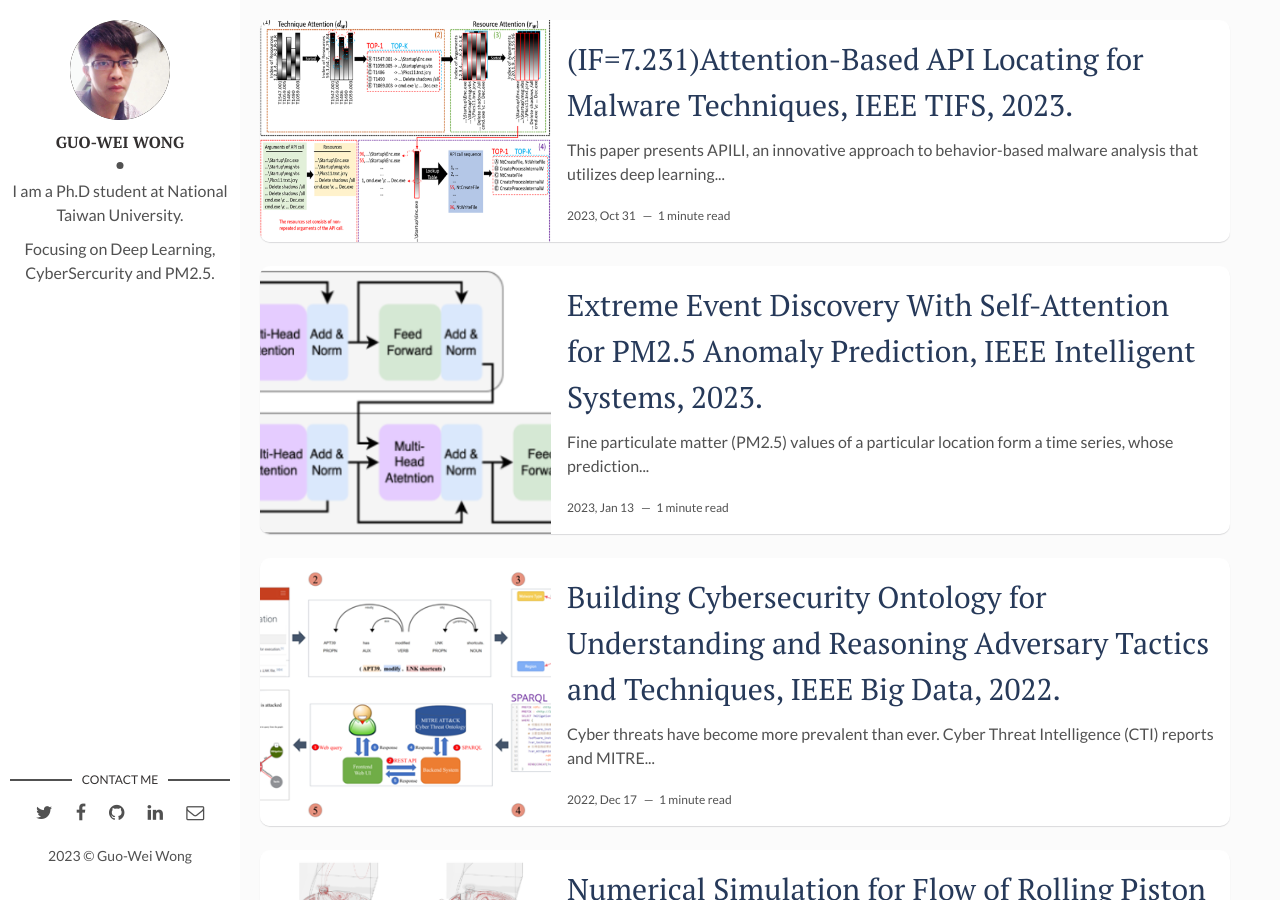
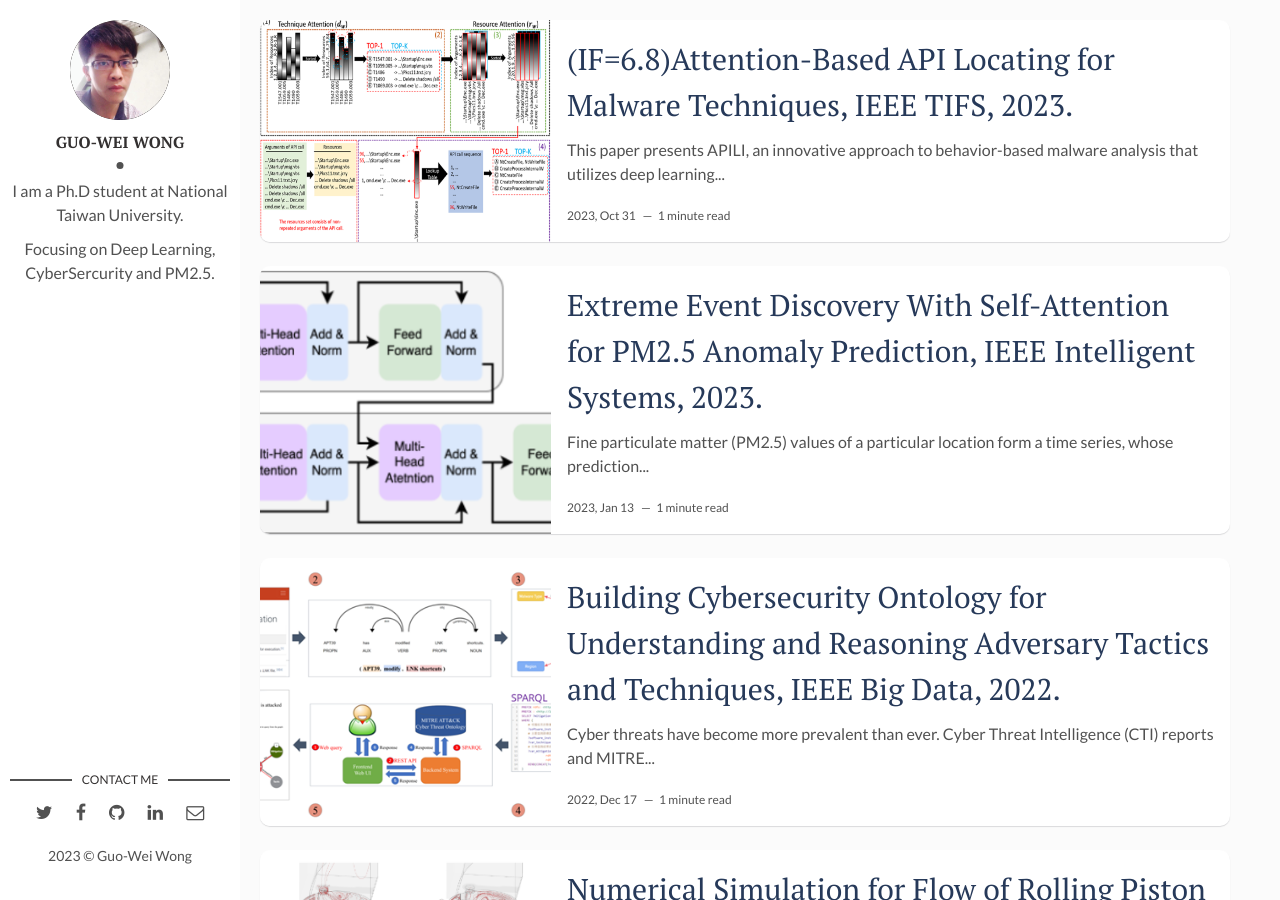
Before and after one commit to Irish-kw/Irish-kw.github.io, a Jekyll site: the page built from index.html, in a window 1280 px wide and 900 px high. Built offline with Jekyll 4.4.1, drawn with Linux system fonts in a browser that asks for light colours; the list of posts is cut into pages by our own code.

Commit message:
Update 2023-10-31-TIFS2023.markdown

```diff
--- a/_posts/2023-10-31-TIFS2023.markdown
+++ b/_posts/2023-10-31-TIFS2023.markdown
@@ -1,6 +1,6 @@
 ---
 layout: post
-title: (IF=7.231)Attention-Based API Locating for Malware Techniques, IEEE TIFS, 2023.
+title: (IF=6.8)Attention-Based API Locating for Malware Techniques, IEEE TIFS, 2023.
 date: 2023-10-31 08:00:00 +0800
 description: You’ll find this post in your `_posts` directory. Go ahead and edit it and re-build the site to see your changes. # Add post description (optional)
 img: TIFS2023.png # Add image post (optional)
```
